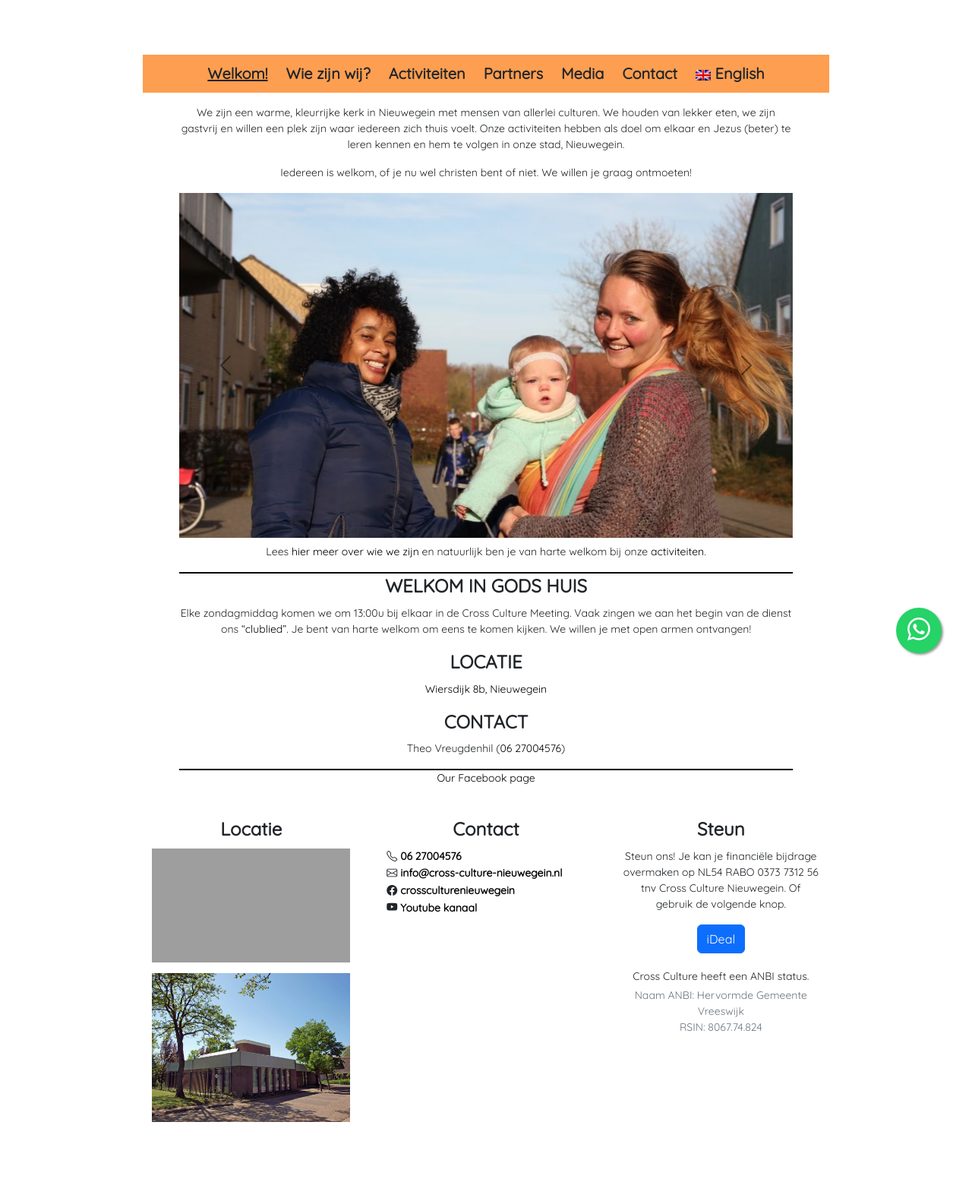
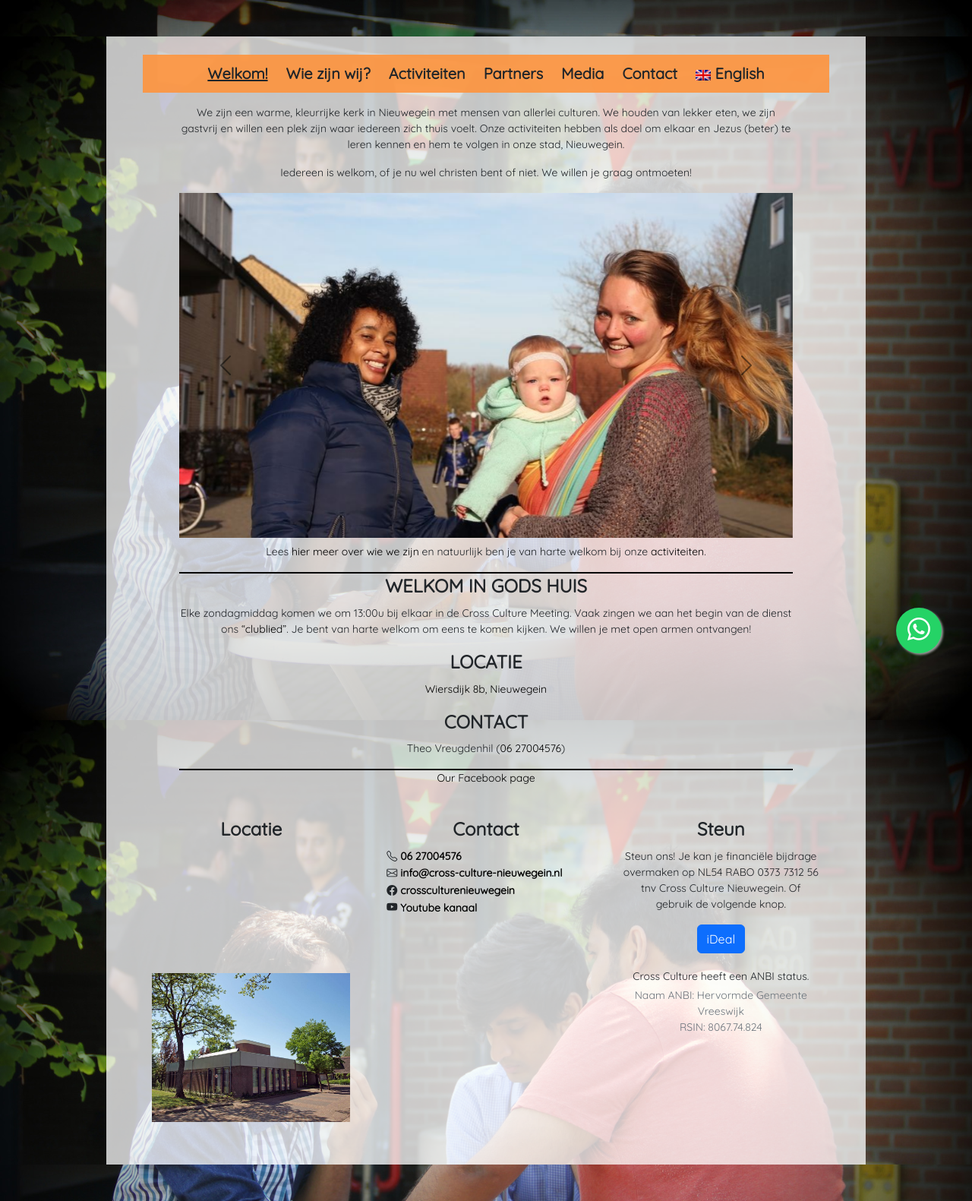
Before and after one commit to gerritjandebruin/cross-culture-nieuwegein, a Jekyll site: the page built from index.md, in a window 1280 px wide. Shown: the whole page at 76% size. Built offline with Jekyll 4.4.1, drawn with Linux system fonts in a browser that asks for light colours; nearby versions of some CDN libraries; grey boxes are pictures that could not be loaded.

Commit message:
Fix relative links

```diff
--- a/_layouts/default.html
+++ b/_layouts/default.html
@@ -5,7 +5,7 @@
     <meta name="viewport" content="width=device-width, initial-scale=1">
     <title>{{ page.title }}</title>
     <link href="https://cdn.jsdelivr.net/npm/bootstrap@5.2.0/dist/css/bootstrap.min.css" rel="stylesheet" integrity="sha384-gH2yIJqKdNHPEq0n4Mqa/HGKIhSkIHeL5AyhkYV8i59U5AR6csBvApHHNl/vI1Bx" crossorigin="anonymous">
-    <link rel="stylesheet" href="assets/css/styles.css">
+    <link rel="stylesheet" href="./assets/css/styles.css">
     <link href='https://fonts.googleapis.com/css?family=Quicksand' rel='stylesheet'>
     <link rel="stylesheet" href="https://cdn.jsdelivr.net/npm/bootstrap-icons@1.9.1/font/bootstrap-icons.css">
     {% include head.html %}
--- a/_sass/main.scss
+++ b/_sass/main.scss
@@ -1,7 +1,7 @@
 $base-color: rgba(254,148,62,0.9);
 
 html, body {
-    background-image: url("img/achtergrond.jpg");
+    background-image: url("../img/achtergrond.jpg");
     background-repeat: no-repeat;
     background-size: 100%;
     background-attachment: fixed;
```
